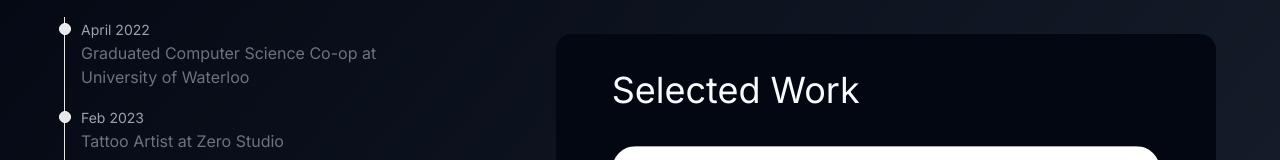
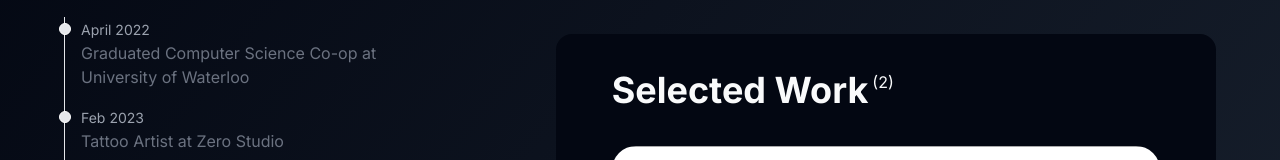
Before and after one commit to caseykoh/portfolio, a React (Vite) app: page / in a window 1280 px wide. Shown: the part 190-350 px from the top of the page. Built offline with nearby package versions, Linux system fonts and the light colour scheme.

Commit message:
Added works count

```diff
--- a/src/components/Home/Home.tsx
+++ b/src/components/Home/Home.tsx
@@ -54,7 +54,10 @@ const Home = () => {
       </section>
       <div>
         <section className="mt-56 mb-14 px-14 py-9 rounded-2xl bg-gray-950 top-56">
-          <h2 className="text-4xl">Selected Work</h2>
+          <div className="inline-block">
+            <h2 className="text-4xl font-bold inline-block">Selected Work</h2>
+            <p className="inline-block align-top ms-1">&#40;2&#41;</p>
+          </div>
           <div className="mt-9 mb-12">
             <a href="https://proxiiworld.netlify.app/">
               <img
```
